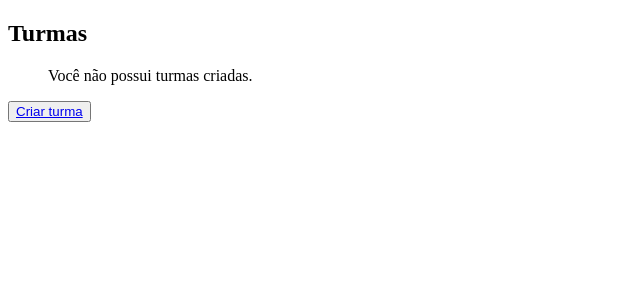
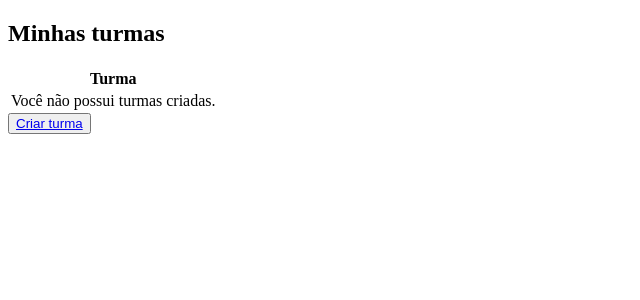
Before and after one commit to lfnd0/T_Fail, a Django app: template turmas/templates/usuario/professores/listar_turmas.html in a window 1280 px wide. Shown: the part 108-408 px from the top of the page, without its empty margins (0-640 px from the left). Run offline with Django 3.2, Linux system fonts and the light colour scheme; the template is opened without the code that fills it, so the values that code supplies are empty.

Commit message:
Atualização template list. tur. :heavy_check_mark:

```diff
--- a/turmas/templates/usuario/professores/listar_turmas.html
+++ b/turmas/templates/usuario/professores/listar_turmas.html
@@ -1,16 +1,25 @@
 {% extends 'base.html' %}
 
 {% block content %}
-    <h2>Turmas</h2>
-        <ul>
+<h2>Minhas turmas</h2>
+<table>
+    <thead>
+        <tr>
+            <th>Turma</th>
+        </tr>
+    </thead>
+    <tbody>
         {% for turma in turmas.all %}
-                <li>{{ turma.nome }}</li>
+            <tr>
+                <td><a href="{% url 'professores:atualizar_turma' turma.pk %}">{{ turma.nome }}</a></td>
+            </tr>
         {% empty %}
             <tr>
                 <td>Você não possui turmas criadas.</td>
             </tr>
         {% endfor %}
-        </ul>
+    </tbody>
+</table>
 <button>
     <a href="{% url 'professores:adicionar_turma' %}">Criar turma</a>
 </button>
```
Lines whose indentation alone changed are shown as unchanged.
